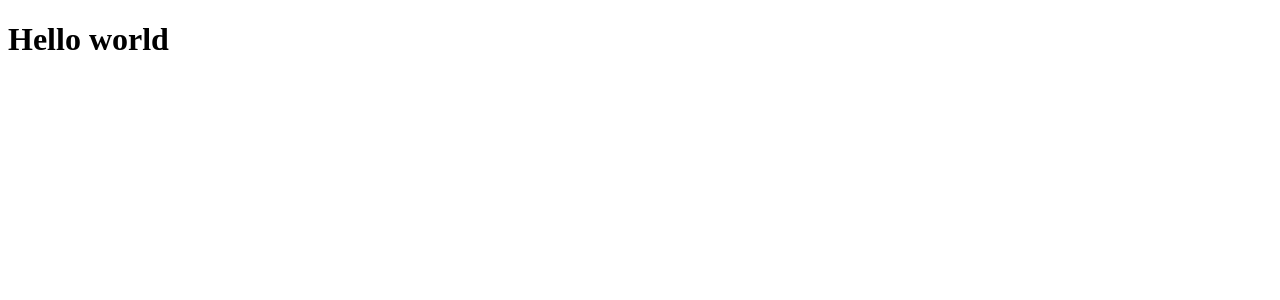
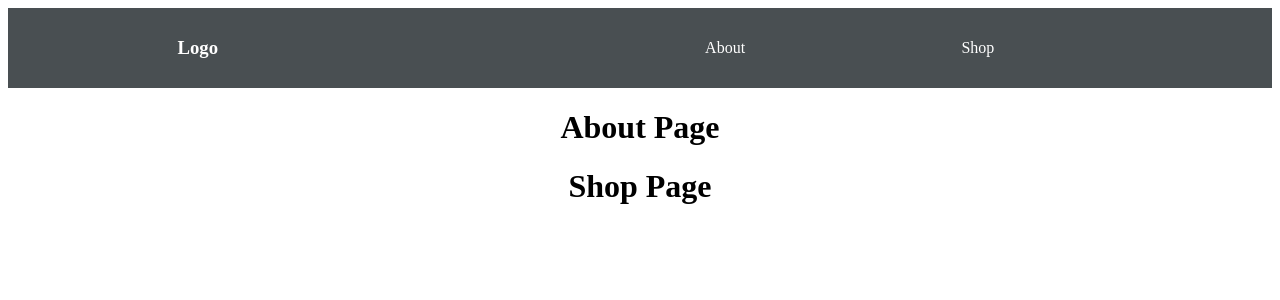
Before and after one commit to itstudent17/react-tutorials, a React (Create React App) app: page / in a window 1280 px wide. Shown: the top 300 px of the page. Built offline with nearby package versions, Linux system fonts and the light colour scheme.

Commit message:
main component + basic styles

```diff
--- /dev/null
+++ b/src/About.jsx
@@ -0,0 +1,7 @@
+const About = () => (
+  <div>
+    <h1>About Page</h1>
+  </div>
+);
+
+export default About;
--- /dev/null
+++ b/src/App.css
@@ -0,0 +1,20 @@
+.App {
+  text-align: center;
+}
+
+nav {
+  display: flex;
+  justify-content: space-around;
+  align-items: center;
+  min-height: 10vh;
+  background: rgb(73, 79, 82);
+  color: white;
+}
+
+.nav-links {
+  width: 40%;
+  display: flex;
+  justify-content: space-around;
+  align-items: center;
+  list-style: none;
+}
--- a/src/App.jsx
+++ b/src/App.jsx
@@ -1,5 +1,16 @@
+import About from "./About";
+import Navigation from "./Nav";
+import Shop from "./Shop";
+import "./App.css";
+
 const App = () => {
-  return <h1>Hello world</h1>;
+  return (
+    <div className="App">
+      <Navigation />
+      <About />
+      <Shop />
+    </div>
+  );
 };
 
 export default App;
--- /dev/null
+++ b/src/Nav.jsx
@@ -0,0 +1,11 @@
+const Navigation = () => (
+  <nav>
+    <h3>Logo</h3>
+    <ul className="nav-links">
+      <li>About</li>
+      <li>Shop</li>
+    </ul>
+  </nav>
+);
+
+export default Navigation;
--- /dev/null
+++ b/src/Shop.jsx
@@ -0,0 +1,7 @@
+const Shop = () => (
+  <div>
+    <h1>Shop Page</h1>
+  </div>
+);
+
+export default Shop;
```
